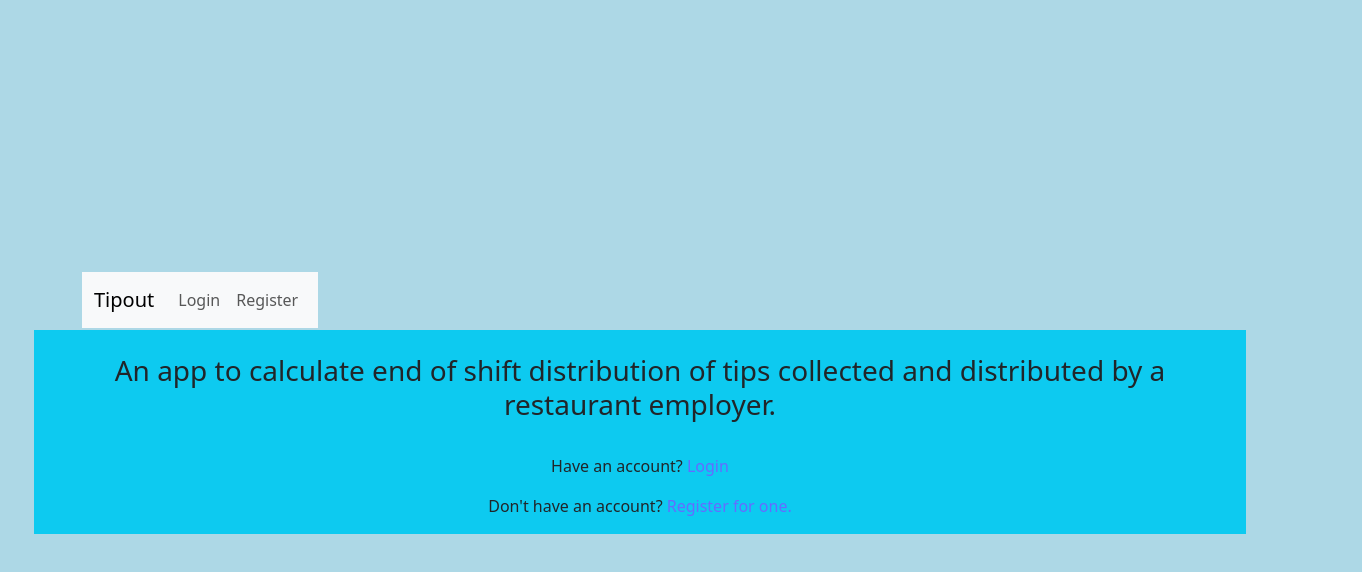
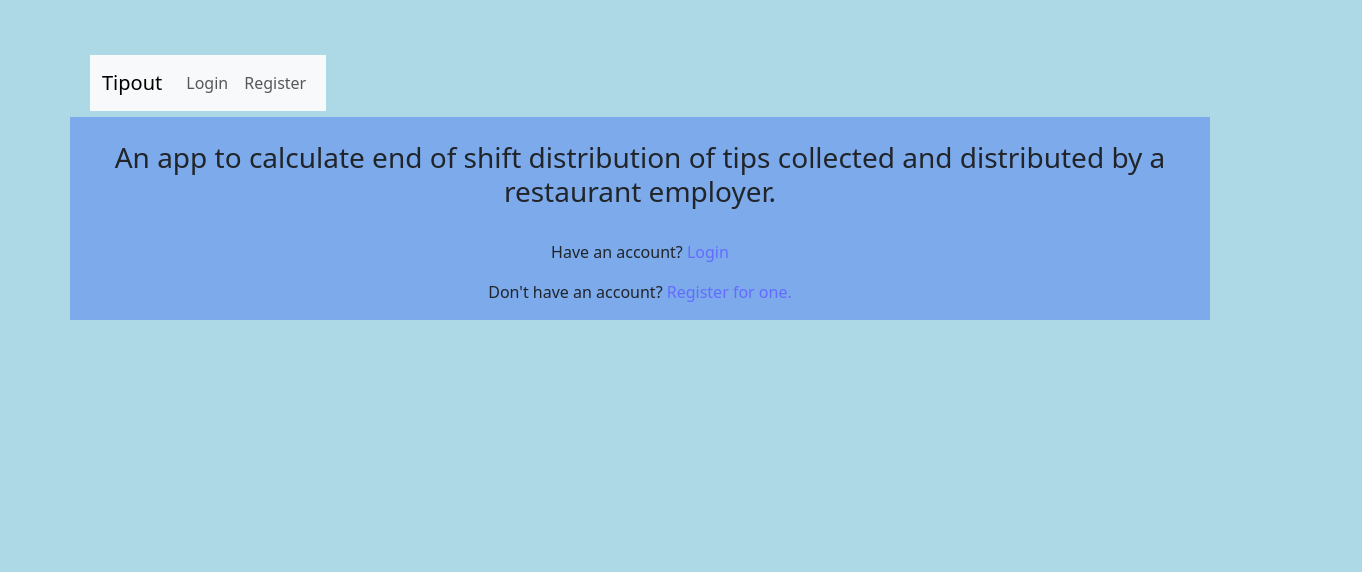
Before and after one commit to tudor-seserman/TipoutFront, a React (Vite) app: page / in a window 1280 px wide. Shown: the top 572 px of the page, 1362 px wide, since content can reach past the window. Built offline with nearby package versions, Linux system fonts and the light colour scheme.

Commit message:
better styling

```diff
--- a/src/App.css
+++ b/src/App.css
@@ -1,5 +1,5 @@
 #root {
-  max-width: 1280px;
+  max-width: 8000px;
   margin: 0 auto;
   padding: 2rem;
   text-align: center;
--- a/src/components/styles/BaseStyle.tsx
+++ b/src/components/styles/BaseStyle.tsx
@@ -7,13 +7,8 @@ interface StyleProp {
 
 const BaseStyle = ({ children }: StyleProp) => {
   return (
-    <Container fluid>
-      <Row
-        className="align-items-center
-        justify-content-center
-        text-center
-        bg-info"
-      >
+    <Container className="baseStyle">
+      <Row>
         <Col gx={2} gx-lg={3}>
           {children}
         </Col>
--- a/src/index.css
+++ b/src/index.css
@@ -10,12 +10,9 @@
   text-rendering: optimizeLegibility;
   -webkit-font-smoothing: antialiased;
   -moz-osx-font-smoothing: grayscale;
-  -webkit-text-size-adjust: 100%;
+  -webkit-text-size-adjust:100%;
 }
 
-body{
-  background-color: #ADD8E6;
-}
 
 a {
   font-weight: 500;
@@ -26,12 +23,22 @@ a:hover {
   color: #535bf2;
 }
 
+
+
 body {
-  margin:2px;
-  display: flex;
-  place-items: center;
-  min-width: 320px;
+  background-color: #ADD8E6;
+  margin: 5px;
+  display: flexbox;
+  padding: 10px;
+  min-width: 20vw;
+  max-width: 100vw;
   min-height: 100vh;
+}
+
+.baseStyle{
+background-color: rgba(47, 99, 243, 0.389);
+display: flex;
+place-content: center;
 }
 
 h1 {
@@ -59,10 +66,13 @@ button:focus-visible {
 }
 
 .banner{
-  height: 60px;
-  width: 100%;
+  top: 0;
+  height: 70px;
+  width: 100vw;
   display: flex;
-  align-items: center;
-  position: relative;
-  padding: 0.5rem 0rem;
+  place-items:right;
+  align-items: first baseline;
+  position: -webkit-sticky;
+  position: sticky;
+  padding: 0.5rem 0.5rem;
 }
```
